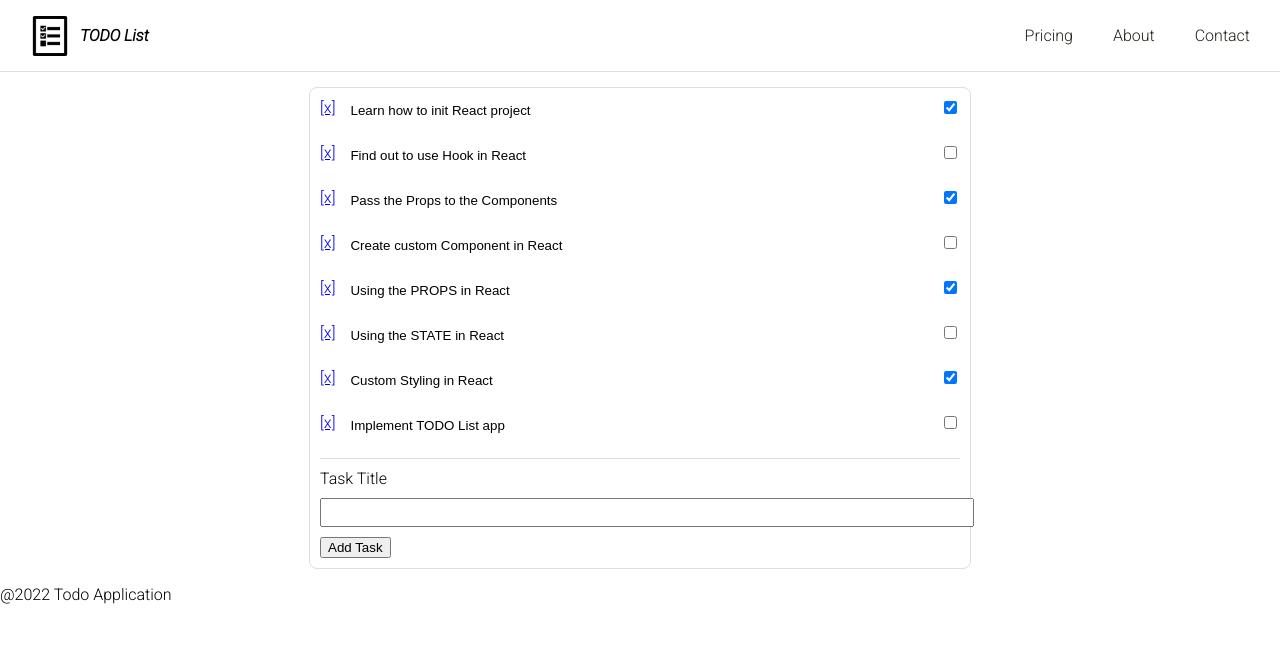
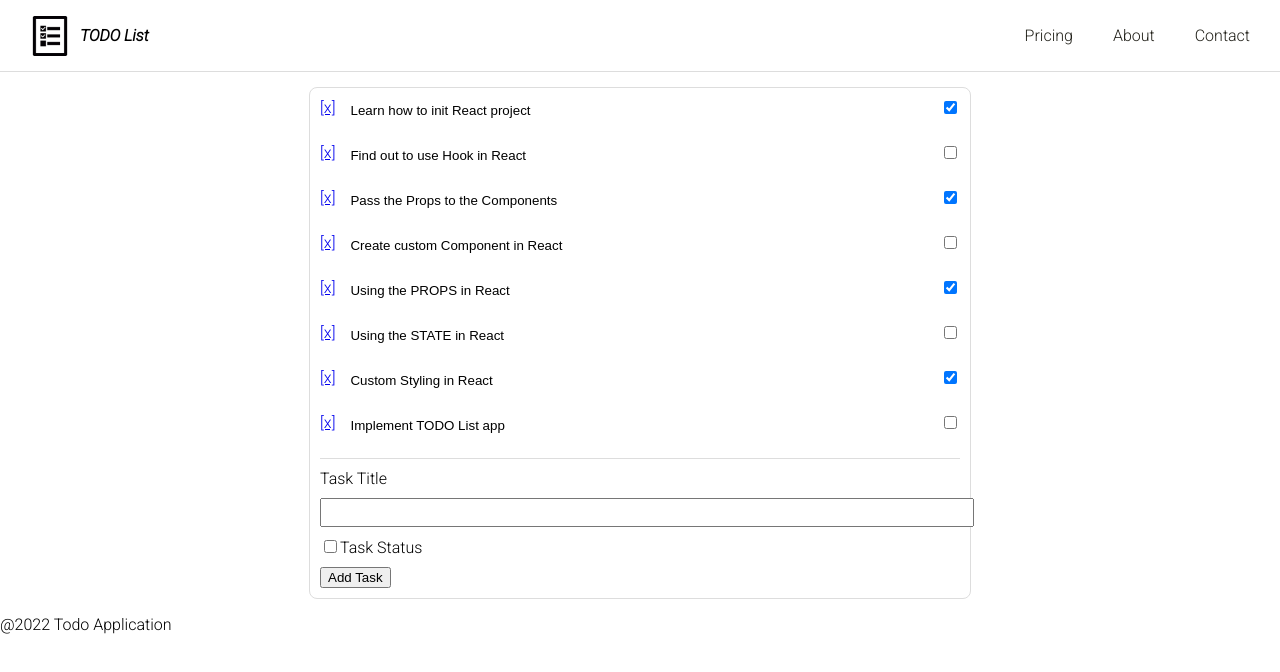
Before and after one commit to jimmyvn/Todo-ReactJS, a React (Create React App) app: page / in a window 1280 px wide. Shown: the top 672 px of the page. Built offline with nearby package versions, Linux system fonts and the light colour scheme.

Commit message:
Added status state for add task form

```diff
--- a/src/components/TodoList.js
+++ b/src/components/TodoList.js
@@ -24,8 +24,17 @@ const TodoList = () => {
   }
 
   const [formData, setFormData] = React.useState({
-    title: ''
+    title: '',
+    isFinished: false
   })
+
+  const handleChangeStatus = (event) => {
+    const {name, type, value} = event.target
+    setFormData(prevFormData => ({
+      ...prevFormData,
+      [name]: value === 'on'
+    }))
+  }
 
   const handleSubmitAddTaskForm = (event) => {
     event.preventDefault()
@@ -38,11 +47,14 @@ const TodoList = () => {
       return [...prevTasks, {
         taskId: prevTasks.length + 1,
         title: formData.title,
-        isFinished: false
+        isFinished: formData.isFinished
       }]
     })
 
-    setFormData({title: ''})
+    setFormData({
+      title: '',
+      isFinished: false
+    })
   }
 
   const handleChangeAddTask = (event) => {
@@ -111,6 +123,16 @@ const TodoList = () => {
               className="default-input"
             />
           </div>
+          <div className="form-input">
+            <input
+              type="checkbox"
+              name="isFinished"
+              checked={formData.isFinished}
+              id="isFinished"
+              onChange={handleChangeStatus}
+            />
+            <label htmlFor="isFinished">Task Status</label>
+          </div>
           <button
             className="add-task-btn"
           >
```
